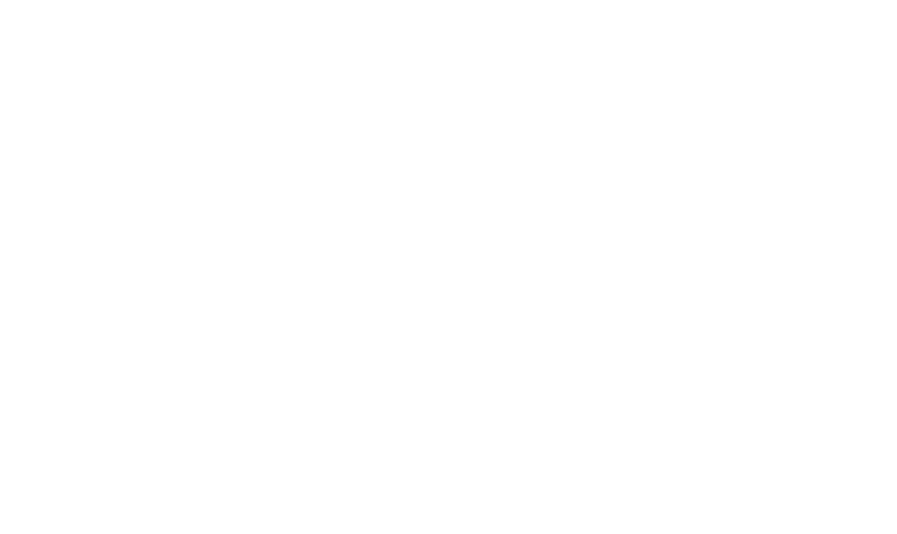
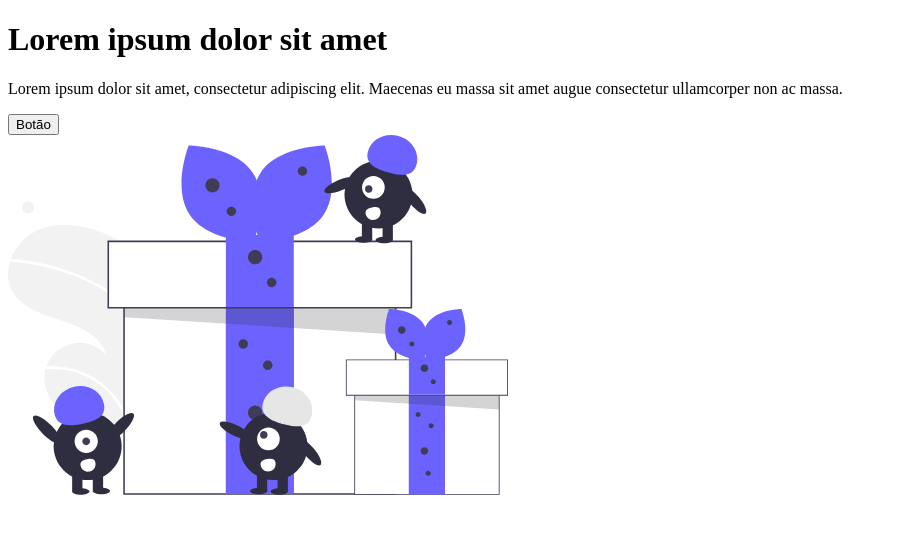
Before and after one commit to Jailtonj/DESAFIO-3---One-Page, a plain HTML site: page index.html in a window 1280 px wide. Shown: the whole page, without its empty margins (0-897 px from the left). Drawn offline with Linux system fonts and the light colour scheme.

Commit message:
adicionando header html

```diff
--- a/index.html
+++ b/index.html
@@ -9,6 +9,19 @@
     <link rel="stylesheet" href="./style.css">
 </head>
 <body>
+    <header>
+        <div class="cabeçalho">
+            <h1>Lorem ipsum dolor sit amet</h1>
+            <p>Lorem ipsum dolor sit amet, consectetur adipiscing elit. Maecenas eu massa sit amet augue consectetur ullamcorper non ac massa.</p>
+            <div>
+                <button class="botão-header">Botão</button>
+            </div>
+        </div>
+
+        <img src="./assets/imagem.svg" alt="presente-com-bichinhos">
+    </header>
+    <main>
+    </main>
 
 </body>
 </html>
```
Also changed, not shown: assets/imagem.svg (added).
